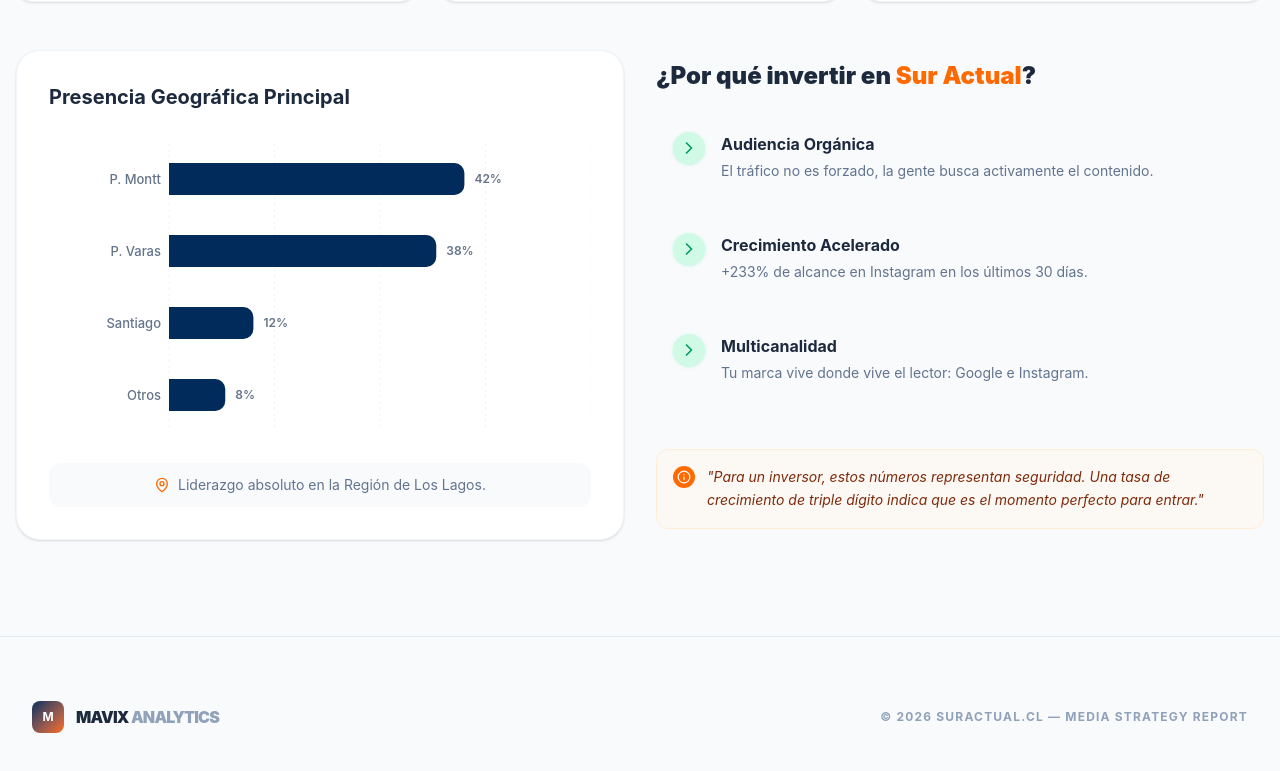
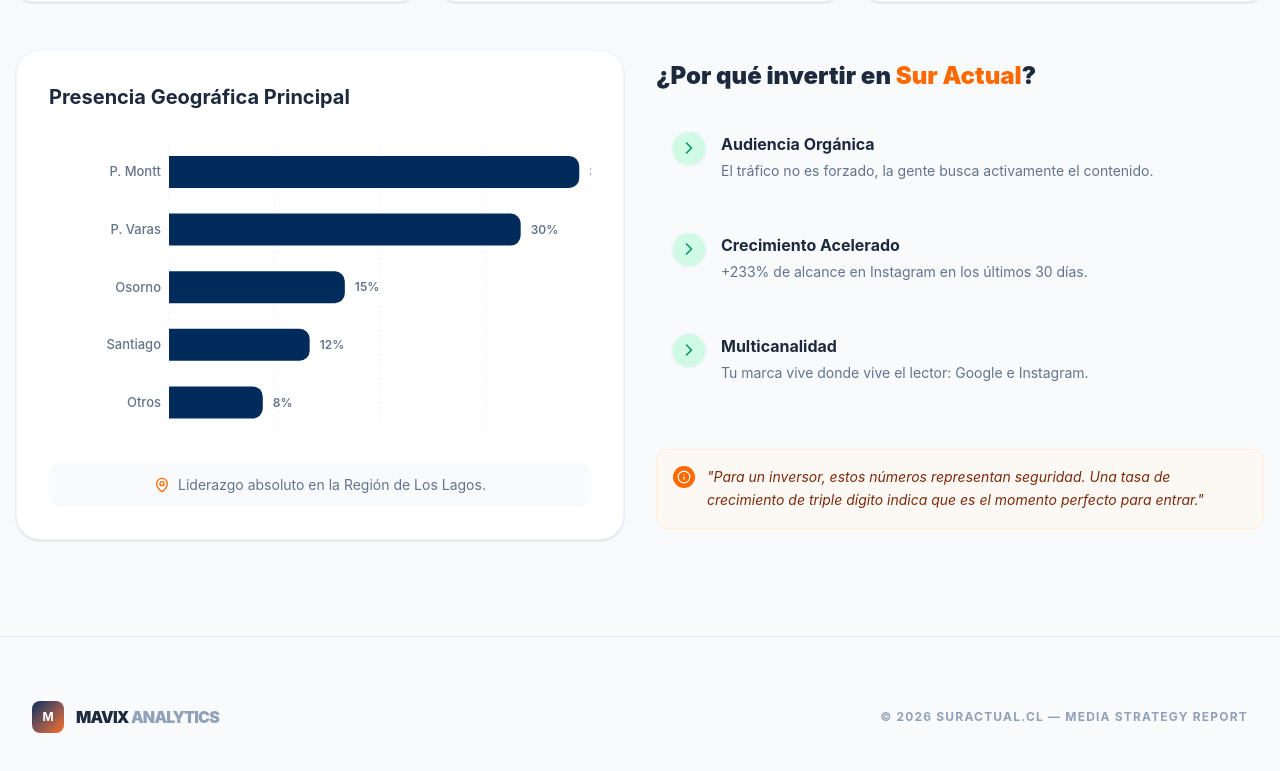
Before and after one commit to NachoAlarconRodriguez/informeweb_suractual, a React (Vite) app: page / in a window 1280 px wide. Shown: the part 804-1575 px from the top of the page. Built offline with nearby package versions, Linux system fonts and the light colour scheme.

Commit message:
Update geographical data to include Osorno and maintain P. Montt/Varas leadership

```diff
--- a/src/App.tsx
+++ b/src/App.tsx
@@ -29,8 +29,9 @@
   };
 
   const cityData = [
-    { name: 'P. Montt', value: 42 },
-    { name: 'P. Varas', value: 38 },
+    { name: 'P. Montt', value: 35 },
+    { name: 'P. Varas', value: 30 },
+    { name: 'Osorno', value: 15 },
     { name: 'Santiago', value: 12 },
     { name: 'Otros', value: 8 },
   ];
```
